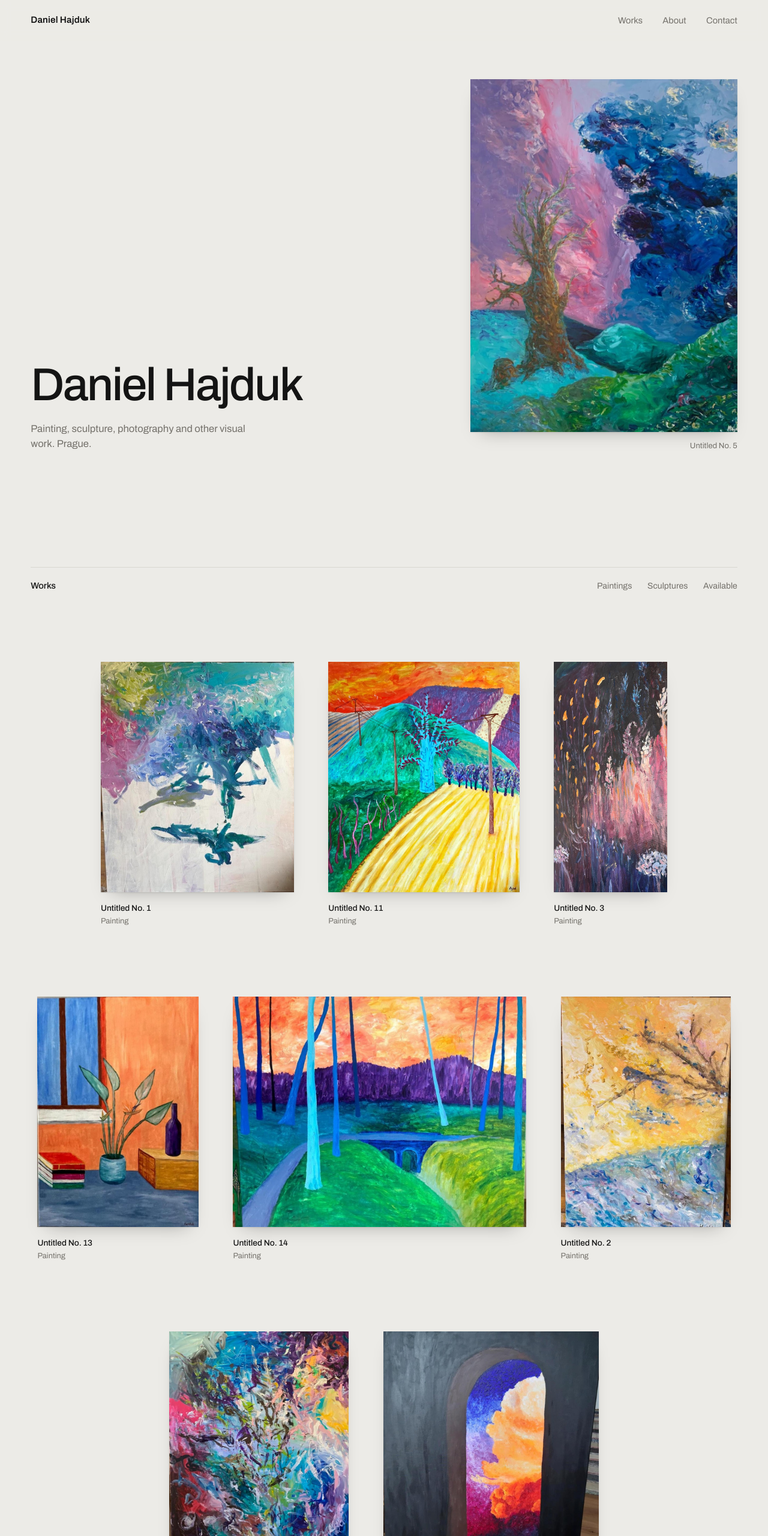
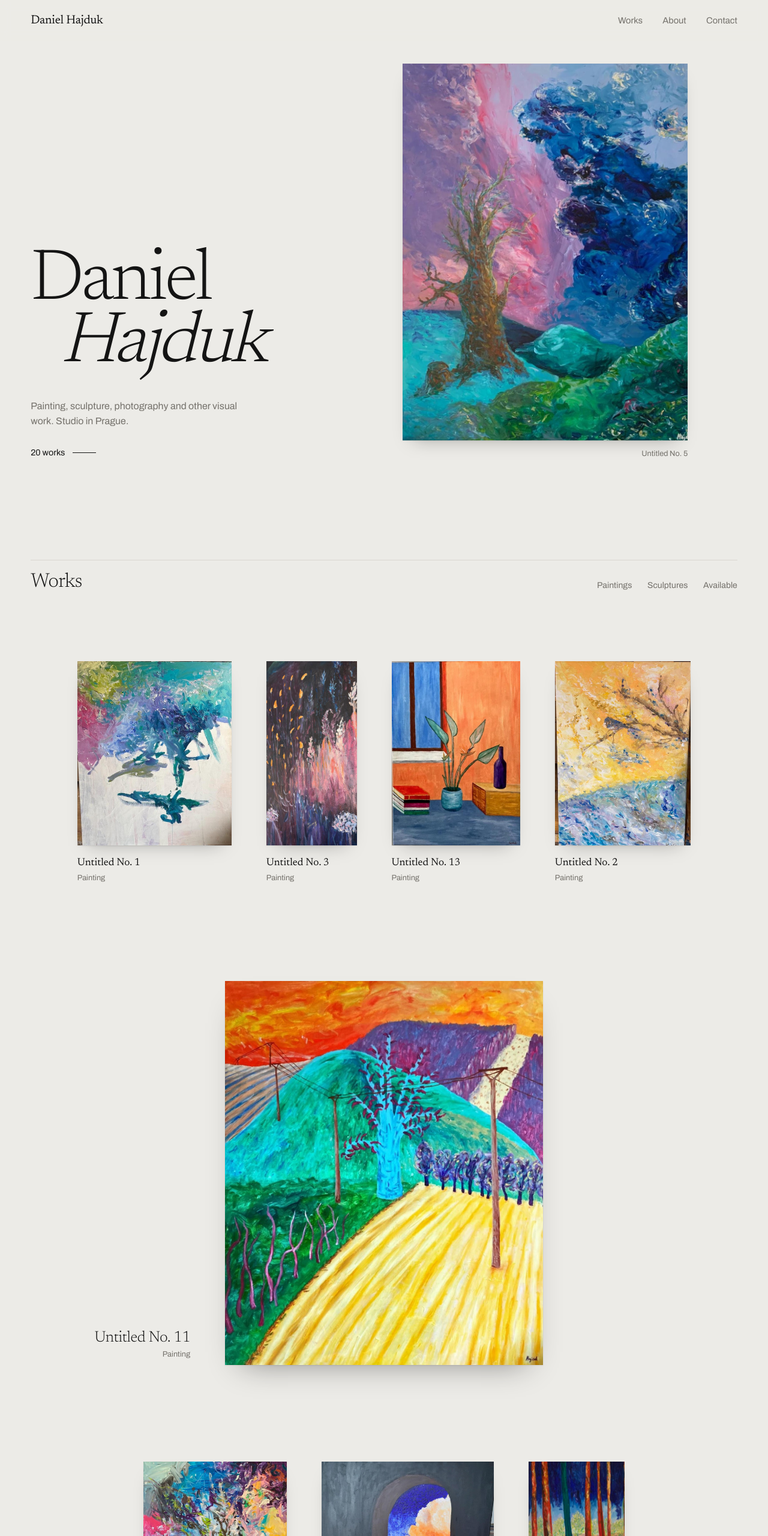
Before and after one commit to sigel-industries/daniel-hajduk-art, an Astro site: page / in a window 1280 px wide. Shown: the top 2560 px of the page at 60% size. Built offline with nearby package versions, Linux system fonts and the light colour scheme; Astro itself is replaced by a stand-in of ours.

Commit message:
Gallery refinement: Newsreader display type, stronger opening, featured works as accents in the hang
Co-Authored-By: Claude Opus 5.5 <noreply@anthropic.com>
Claude-Session: https://claude.ai/code/session_01UYUiVaRvo7TQ6PdKqUTpQC

```diff
--- a/package.json
+++ b/package.json
@@ -17,6 +17,7 @@
   "dependencies": {
     "@astrojs/sitemap": "^3.7.5",
     "@fontsource-variable/archivo": "^5.3.0",
+    "@fontsource-variable/newsreader": "^5.3.0",
     "astro": "^5.18.2",
     "sharp": "^0.35.5"
   }
--- a/src/components/Collection.astro
+++ b/src/components/Collection.astro
@@ -1,34 +1,49 @@
 ---
 /**
- * The collection hung in calm rows. Every work in a row has the same height,
- * its width follows its own proportions, and the rows are separated by wide
- * bands of wall. Nothing is cropped; works never touch.
- * Scales from one work to a hundred without changing character.
+ * The collection: calm centred rows of equal height, broken every few works by
+ * a featured work hung alone and large. Nothing is cropped; works never touch.
  */
 import { Picture } from 'astro:assets';
 import type { Work } from '../lib/works';
 import { curated } from '../lib/order';
+import { FEATURED } from '../data/exhibition';
 import { CATEGORIES, AVAILABILITY_LABEL } from '../data/site';
 import { workUrl, formatPrice } from '../lib/url';
 
 interface Props { works: Work[] }
 const works = curated(Astro.props.works);
+let f = 0;
+const items = works.map((w) => ({ w, feature: FEATURED.includes(w.id), side: FEATURED.includes(w.id) ? (f++ % 2 ? 'right' : 'left') : '' }));
+const meta = (w: Work) => {
+  const d = w.data;
+  return [CATEGORIES.find((c) => c.id === d.category)!.singular, d.year, d.dimensions].filter(Boolean).join(', ');
+};
 ---
 <ul class="collection">
-  {works.map((w, i) => {
+  {items.map(({ w, feature, side }, i) => {
     const d = w.data;
     const r = d.cover.width / d.cover.height;
-    const cat = CATEGORIES.find((c) => c.id === d.category)!;
     const forSale = d.availability === 'available';
-    return (
+    const href = workUrl(d.category, w.id);
+    return feature ? (
+      <li class:list={['feature', side]} style={`--r:${r.toFixed(3)}`}>
+        <a href={href} class="f-img" data-reveal>
+          <Picture src={d.cover} alt={d.coverAlt} widths={[800, 1200, 1700, 2200]} sizes="(max-width: 48rem) 100vw, 70vw" formats={['avif', 'webp']} />
+        </a>
+        <div class="f-cap">
+          <a href={href} class="f-title">{d.title}</a>
+          <span class="c-meta">{meta(w)}</span>
+        </div>
+      </li>
+    ) : (
       <li style={`--r:${r.toFixed(3)}`}>
-        <a href={workUrl(d.category, w.id)}>
+        <a href={href}>
           <span class="c-img" data-reveal>
-            <Picture src={d.cover} alt={d.coverAlt} widths={[400, 700, 1000, 1400]} sizes="(max-width: 48rem) 100vw, 40vw" formats={['avif', 'webp']} loading={i < 4 ? 'eager' : 'lazy'} />
+            <Picture src={d.cover} alt={d.coverAlt} widths={[400, 700, 1000, 1400]} sizes="(max-width: 48rem) 100vw, 30vw" formats={['avif', 'webp']} loading={i < 4 ? 'eager' : 'lazy'} />
           </span>
           <span class="c-cap">
             <span class="c-title">{d.title}</span>
-            <span class="c-meta">{[cat.singular, d.year, d.dimensions].filter(Boolean).join(', ')}{forSale && <span class="c-sale"> · {AVAILABILITY_LABEL.available}{d.price ? `, ${formatPrice(d.price.amount, d.price.currency)}` : ''}</span>}</span>
+            <span class="c-meta">{meta(w)}{forSale && <span class="c-sale"> · {AVAILABILITY_LABEL.available}{d.price ? `, ${formatPrice(d.price.amount, d.price.currency)}` : ''}</span>}</span>
           </span>
         </a>
       </li>
--- a/src/data/exhibition.ts
+++ b/src/data/exhibition.ts
@@ -1,14 +1,23 @@
 /**
- * The order in which the works are shown (home page and catalogue).
- * Composed by colour and intensity so that loud, saturated works are separated
- * by calmer ones and warm and cool alternate; similar works sit close but not
- * side by side. Ids are file names in src/content/works/ without .md.
- * Works not listed here follow at the end in their default order.
+ * The order in which the works are shown (home page and catalogue), and the
+ * works that get a wall to themselves.
+ *
+ * ORDER is composed by colour and intensity: loud, saturated works are separated
+ * by calmer ones, warm and cool alternate. FEATURED works are shown alone and
+ * large, as accents between the calm rows; they are the strongest, most
+ * colourful landscapes, spaced so that roughly every fifth work is an accent.
+ * Ids are file names in src/content/works/ without .md.
+ * Works not listed follow at the end in their default order.
  */
 export const ORDER: string[] = [
-  'painting-05', 'painting-01', 'painting-11', 'painting-03',
-  'painting-13', 'painting-14', 'painting-02', 'painting-09',
-  'painting-19', 'painting-16', 'painting-06', 'painting-15',
-  'painting-17', 'painting-18', 'painting-12', 'painting-07',
-  'painting-04', 'painting-08', 'painting-10', 'angel',
+  'painting-05',
+  'painting-01', 'painting-03', 'painting-13', 'painting-02',
+  'painting-11',
+  'painting-09', 'painting-19', 'painting-06', 'painting-15',
+  'painting-16',
+  'painting-17', 'painting-12', 'painting-04', 'painting-10',
+  'painting-18',
+  'painting-07', 'painting-14', 'painting-08', 'angel',
 ];
+
+export const FEATURED: string[] = ['painting-11', 'painting-16', 'painting-18'];
--- a/src/pages/index.astro
+++ b/src/pages/index.astro
@@ -15,18 +15,19 @@ const present = CATEGORIES.filter((c) => works.some((w) => w.data.category === c
 <Base current="home">
   <section class="opening" aria-labelledby="hero-name">
     <div class="opening-text">
-      <h1 class="hero-name" id="hero-name">Daniel Hajduk</h1>
-      <p class="opening-line">Painting, sculpture, photography and other visual work. {SITE.location}.</p>
+      <h1 class="hero-name" id="hero-name"><span>Daniel</span> <em>Hajduk</em></h1>
+      <p class="opening-line">Painting, sculpture, photography and other visual work. Studio in {SITE.location}.</p>
+      <a class="opening-link" href="#works">{works.length} works</a>
     </div>
     <figure class="opening-work">
       <a href={workUrl(lead.data.category, lead.id)}>
-        <Picture src={lead.data.cover} alt={lead.data.coverAlt} widths={[700, 1100, 1600]} sizes="(max-width: 48rem) 100vw, 50vw" formats={['avif', 'webp']} loading="eager" fetchpriority="high" />
+        <Picture src={lead.data.cover} alt={lead.data.coverAlt} widths={[700, 1100, 1600, 2000]} sizes="(max-width: 48rem) 100vw, 55vw" formats={['avif', 'webp']} loading="eager" fetchpriority="high" />
       </a>
       <figcaption>{lead.data.title}</figcaption>
     </figure>
   </section>
 
-  <section class="works-section" aria-labelledby="works-title">
+  <section class="works-section" id="works" aria-labelledby="works-title">
     <div class="works-head">
       <h2 id="works-title">Works</h2>
       <nav class="quiet-filters" aria-label="Filter works">
@@ -38,7 +39,7 @@ const present = CATEGORIES.filter((c) => works.some((w) => w.data.category === c
   </section>
 
   <section class="closing" aria-label="About">
-    <p>Daniel Hajduk works across painting, sculpture and other visual techniques. Painting is the largest part of his work; his paintings have found collectors at home and abroad.</p>
+    <p class="closing-statement">Daniel Hajduk works across painting, sculpture and other visual techniques. Painting is the largest part of his work; his paintings have found collectors at home and abroad.</p>
     <p class="closing-links"><a href={url('/about/')}>About the artist</a><a href={url('/contact/')}>Contact</a></p>
   </section>
 </Base>
--- a/src/styles/global.css
+++ b/src/styles/global.css
@@ -1,4 +1,6 @@
 @import '@fontsource-variable/archivo/wdth.css';
+@import '@fontsource-variable/newsreader/opsz.css';
+@import '@fontsource-variable/newsreader/opsz-italic.css';
 
 /* ─────────────────────────────────────────────────────────────
    Daniel Hajduk | Artist
@@ -16,9 +18,10 @@
   --soft: #74716b;
   --rule: #d9d7d1;
   --font: 'Archivo Variable', 'Archivo', system-ui, sans-serif;
+  --serif: 'Newsreader Variable', 'Newsreader', Georgia, serif;
   --gutter: clamp(1.25rem, 4vw, 4rem);
   --header: 4.25rem;
-  --row: clamp(15rem, 30vw, 27rem);
+  --row: clamp(14rem, 24vw, 25rem);
   --gap-x: clamp(2rem, 4.5vw, 4.5rem);
   --gap-y: clamp(4rem, 9vw, 8rem);
   --ease: cubic-bezier(0.2, 0.7, 0.1, 1);
@@ -45,7 +48,7 @@ button { font: inherit; color: inherit; background: none; border: 0; padding: 0;
   display: flex; align-items: center; justify-content: space-between; gap: 1rem;
   padding-inline: var(--gutter); background: rgb(236 235 231 / 0.92); backdrop-filter: blur(8px);
 }
-.site-mark { font-size: 0.95rem; font-weight: 600; letter-spacing: 0.01em; white-space: nowrap; }
+.site-mark { font-family: var(--serif); font-size: 1.25rem; font-weight: 400; letter-spacing: -0.01em; white-space: nowrap; }
 .site-nav ul { display: flex; gap: clamp(1.1rem, 2.6vw, 2.4rem); }
 .site-nav a { font-size: 0.92rem; color: var(--soft); transition: color 0.2s; }
 .site-nav a:hover, .site-nav a[aria-current='page'] { color: var(--ink); }
@@ -72,19 +75,30 @@ button { font: inherit; color: inherit; background: none; border: 0; padding: 0;
 
 /* ── Opening ────────────────────────────────────────────── */
 .opening {
-  display: grid; grid-template-columns: minmax(0, 1fr) minmax(0, 1fr); gap: clamp(2rem, 6vw, 7rem); align-items: end;
-  min-height: calc(100svh - var(--header)); padding: clamp(2rem, 5vw, 4rem) var(--gutter) clamp(3rem, 7vw, 6rem);
+  display: grid; grid-template-columns: minmax(0, 0.85fr) minmax(0, 1.15fr); gap: clamp(2rem, 5vw, 6rem); align-items: end;
+  min-height: calc(100svh - var(--header)); padding: clamp(1rem, 3vw, 2.5rem) var(--gutter) clamp(2.5rem, 5vw, 4rem);
 }
-.hero-name { font-size: clamp(2.6rem, 6vw, 6rem); font-weight: 500; line-height: 0.95; letter-spacing: -0.03em; }
-.opening-line { margin-top: 1.4rem; max-width: 24em; color: var(--soft); font-size: clamp(1rem, 1.3vw, 1.15rem); }
-.opening-work { justify-self: end; display: flex; flex-direction: column; align-items: flex-end; }
-.opening-work img { width: auto; max-height: calc(100svh - var(--header) - 9rem); }
-.opening-work figcaption { margin-top: 0.8rem; font-size: 0.82rem; color: var(--soft); }
+.hero-name {
+  font-family: var(--serif); font-optical-sizing: auto; font-weight: 300;
+  font-size: clamp(3.6rem, 9.4vw, 10.5rem); line-height: 0.86; letter-spacing: -0.035em;
+  animation: rise 1.4s var(--ease) both;
+}
+.hero-name span, .hero-name em { display: block; }
+.hero-name em { font-style: italic; padding-left: 0.42em; }
+.opening-line { margin-top: clamp(1.6rem, 3vw, 2.6rem); max-width: 22em; color: var(--soft); font-size: clamp(1rem, 1.25vw, 1.12rem); animation: fade 1.2s 0.5s ease both; }
+.opening-link { display: inline-flex; align-items: center; gap: 0.8rem; margin-top: 1.8rem; font-size: 0.9rem; animation: fade 1.2s 0.7s ease both; }
+.opening-link::after { content: ''; width: 2.4rem; height: 1px; background: currentColor; transition: width 0.5s var(--ease); }
+.opening-link:hover::after { width: 4rem; }
+.opening-work { justify-self: center; display: flex; flex-direction: column; align-items: flex-end; animation: fade 1.6s 0.2s ease both; }
+.opening-work img { width: auto; max-height: calc(100svh - var(--header) - 6.5rem); }
+.opening-work figcaption { margin-top: 0.8rem; font-size: 0.8rem; color: var(--soft); }
+@keyframes rise { from { opacity: 0; transform: translateY(0.25em); } to { opacity: 1; transform: none; } }
+@keyframes fade { from { opacity: 0; } to { opacity: 1; } }
 
 /* ── The collection: calm rows ──────────────────────────── */
 .works-section { padding: clamp(3rem, 8vw, 7rem) var(--gutter) var(--gap-y); }
-.works-head { display: flex; flex-wrap: wrap; justify-content: space-between; align-items: baseline; gap: 1rem 2rem; margin-bottom: var(--gap-y); padding-top: 1.2rem; border-top: 1px solid var(--rule); }
-.works-head h2 { font-size: 0.92rem; font-weight: 500; }
+.works-head { display: flex; flex-wrap: wrap; justify-content: space-between; align-items: flex-end; gap: 1rem 2rem; margin-bottom: var(--gap-y); padding-top: 1.2rem; border-top: 1px solid var(--rule); }
+.works-head h2 { font-family: var(--serif); font-size: clamp(1.6rem, 2.6vw, 2.4rem); font-weight: 300; letter-spacing: -0.02em; line-height: 1; }
 .quiet-filters { display: flex; flex-wrap: wrap; gap: 0.4rem 1.6rem; }
 .quiet-filters a { font-size: 0.88rem; color: var(--soft); }
 .quiet-filters a:hover { color: var(--ink); }
@@ -94,20 +108,30 @@ button { font: inherit; color: inherit; background: none; border: 0; padding: 0;
 .collection a { display: block; }
 .c-img { display: block; aspect-ratio: var(--r); }
 .c-img picture, .c-img img { width: 100%; height: 100%; object-fit: contain; }
+.collection li.feature { flex: 0 0 100%; width: 100%; display: grid; grid-template-columns: minmax(10rem, 1fr) auto minmax(10rem, 1fr); align-items: end; gap: var(--gap-x); margin-block: calc(var(--gap-y) * 0.4); }
+.f-img { grid-column: 2; display: block; }
+.f-img img { height: min(80svh, 58rem); width: auto; max-width: min(calc(100vw - 2 * var(--gutter) - 20rem - 2 * var(--gap-x)), 72rem); box-shadow: 0 1px 2px rgb(0 0 0 / 0.08), 0 24px 50px -28px rgb(0 0 0 / 0.45); }
+.f-cap { display: grid; gap: 0.3rem; padding-bottom: 0.4rem; }
+.feature.left .f-cap { grid-column: 1; grid-row: 1; justify-self: end; text-align: right; }
+.feature.right .f-cap { grid-column: 3; grid-row: 1; justify-self: start; }
+.f-title { white-space: nowrap; font-family: var(--serif); font-size: clamp(1.4rem, 2vw, 2rem); font-weight: 300; line-height: 1.05; letter-spacing: -0.015em; }
+.f-title:hover { text-decoration: underline; text-decoration-thickness: 1px; text-underline-offset: 0.2em; }
+.collection li { transition: transform 0.6s var(--ease); }
+.collection li:not(.feature):hover { transform: translateY(-4px); }
 .c-cap { display: grid; gap: 0.1rem; margin-top: 1rem; font-size: 0.86rem; }
-.c-title { font-weight: 500; }
+.c-title { font-family: var(--serif); font-size: 1.08rem; font-weight: 400; }
 .c-meta { color: var(--soft); font-size: 0.8rem; }
 .c-sale { color: #2e7d4f; }
 .collection a:hover .c-title { text-decoration: underline; text-underline-offset: 0.2em; }
 
 .closing { padding: var(--gap-y) var(--gutter); border-top: 1px solid var(--rule); margin-inline: var(--gutter); padding-inline: 0; }
-.closing p:first-child { max-width: 34em; font-size: clamp(1.1rem, 1.6vw, 1.4rem); line-height: 1.45; }
+.closing-statement { max-width: 22em; font-family: var(--serif); font-weight: 300; font-size: clamp(1.6rem, 3.2vw, 3rem); line-height: 1.15; letter-spacing: -0.015em; text-wrap: balance; }
 .closing-links { display: flex; gap: 1.6rem; margin-top: 1.6rem; font-size: 0.92rem; }
 .closing-links a { text-decoration: underline; text-underline-offset: 0.25em; }
 
 /* ── Catalogue pages ────────────────────────────────────── */
 .page-head { padding: clamp(3rem, 8vw, 6rem) var(--gutter) var(--gap-y); display: grid; gap: 1rem; }
-.page-title { font-size: clamp(2.2rem, 4.6vw, 4rem); font-weight: 500; line-height: 1; letter-spacing: -0.025em; }
+.page-title { font-family: var(--serif); font-size: clamp(3rem, 7vw, 6.5rem); font-weight: 300; line-height: 0.95; letter-spacing: -0.035em; }
 .page-intro { color: var(--soft); max-width: 34em; }
 .filters { display: flex; flex-wrap: wrap; gap: 0.4rem 1.6rem; margin-top: 0.6rem; }
 .filters a { font-size: 0.9rem; color: var(--soft); padding-bottom: 0.15rem; }
@@ -121,7 +145,7 @@ button { font: inherit; color: inherit; background: none; border: 0; padding: 0;
 .work-main img { width: auto; max-height: calc(100svh - var(--header) - 6rem); }
 .work-caption { align-self: end; padding-bottom: 1rem; }
 .wc-artist { font-size: 0.86rem; color: var(--soft); }
-.wc-title { font-size: clamp(1.6rem, 2.6vw, 2.4rem); font-weight: 500; line-height: 1.05; letter-spacing: -0.02em; margin: 0.3rem 0 1.4rem; }
+.wc-title { font-family: var(--serif); font-size: clamp(2.2rem, 3.6vw, 3.4rem); font-weight: 300; line-height: 1; letter-spacing: -0.025em; margin: 0.3rem 0 1.6rem; }
 .wc-price { font-size: 1.3rem; font-weight: 500; margin-top: 1.2rem; }
 .wc-price span { font-size: 0.86rem; color: var(--soft); }
 .wc-actions { display: flex; flex-wrap: wrap; gap: 0.6rem; margin-top: 1.3rem; }
@@ -131,7 +155,7 @@ button { font: inherit; color: inherit; background: none; border: 0; padding: 0;
 .strip img { height: min(30svh, 15rem); width: auto; }
 .strip-label { display: block; margin-top: 0.5rem; font-size: 0.75rem; color: var(--soft); }
 .work-text { display: grid; grid-template-columns: minmax(0, 1fr) minmax(0, 1.2fr); gap: 2rem 5vw; padding: clamp(3rem, 6vw, 5rem) 0; margin-inline: var(--gutter); border-top: 1px solid var(--rule); }
-.work-lede { font-size: clamp(1.2rem, 1.8vw, 1.6rem); line-height: 1.35; }
+.work-lede { font-family: var(--serif); font-weight: 300; font-size: clamp(1.5rem, 2.2vw, 2.1rem); line-height: 1.2; }
 .work-nav { display: grid; grid-template-columns: 1fr auto 1fr; gap: 1rem; align-items: center; padding: 2rem 0; margin-inline: var(--gutter); border-top: 1px solid var(--rule); font-size: 0.92rem; }
 .work-nav a { display: grid; gap: 0.15rem; }
 .work-nav a span { font-size: 0.78rem; color: var(--soft); }
@@ -156,8 +180,8 @@ button { font: inherit; color: inherit; background: none; border: 0; padding: 0;
 /* ── About, contact ─────────────────────────────────────── */
 .page { padding: clamp(3rem, 8vw, 6rem) var(--gutter) var(--gap-y); }
 .page-kicker { font-size: 0.9rem; color: var(--soft); margin-bottom: 1rem; }
-.page-statement { font-size: clamp(1.8rem, 3.8vw, 3.4rem); font-weight: 500; line-height: 1.1; letter-spacing: -0.02em; max-width: 18em; text-wrap: balance; }
-.page-word { font-size: clamp(2.6rem, 6vw, 5.4rem); font-weight: 500; line-height: 1; letter-spacing: -0.03em; }
+.page-statement { font-family: var(--serif); font-size: clamp(2.2rem, 4.8vw, 4.4rem); font-weight: 300; line-height: 1.05; letter-spacing: -0.025em; max-width: 18em; text-wrap: balance; }
+.page-word { font-family: var(--serif); font-size: clamp(3rem, 8vw, 7.5rem); font-weight: 300; line-height: 0.95; letter-spacing: -0.035em; }
 .page-cols { display: grid; grid-template-columns: minmax(0, 1fr) minmax(0, 1.3fr); gap: 2rem 6vw; align-items: start; margin-top: clamp(3rem, 6vw, 5rem); }
 .page-lede { font-size: clamp(1.15rem, 1.7vw, 1.5rem); line-height: 1.35; max-width: 22em; }
 .page-lede a { text-decoration: underline; text-underline-offset: 0.2em; }
@@ -167,7 +191,7 @@ button { font: inherit; color: inherit; background: none; border: 0; padding: 0;
 .available h2 { font-size: 0.86rem; color: var(--soft); margin-bottom: 0.8rem; }
 .available a { display: grid; grid-template-columns: minmax(0, 1fr) minmax(0, 1.4fr) auto; gap: 2rem; align-items: baseline; padding: 1rem 0; border-top: 1px solid var(--rule); }
 .available li:last-child a { border-bottom: 1px solid var(--rule); }
-.available-title { font-weight: 500; }
+.available-title { font-family: var(--serif); font-size: 1.4rem; font-weight: 400; }
 .available-meta { font-size: 0.88rem; color: var(--soft); }
 .available-price { font-variant-numeric: tabular-nums; }
 
@@ -177,6 +201,7 @@ button { font: inherit; color: inherit; background: none; border: 0; padding: 0;
 @media (max-width: 60rem) {
   .opening { grid-template-columns: 1fr; min-height: auto; align-items: start; }
   .opening-work { justify-self: start; align-items: flex-start; }
+  .opening-text { padding-top: 1.5rem; }
   .opening-work img { max-height: 72svh; }
   .work-top { grid-template-columns: 1fr; min-height: auto; }
   .work-main img { max-height: 72svh; }
@@ -186,6 +211,10 @@ button { font: inherit; color: inherit; background: none; border: 0; padding: 0;
   :root { --header: 3.75rem; --gap-y: 4.5rem; }
   .collection { flex-direction: column; align-items: center; }
   .collection li { width: min(100%, calc(var(--r) * 72svh)); }
+  .collection li.feature { display: flex; flex-direction: column; gap: 1rem; margin-block: 0; width: 100vw; margin-inline: calc(-1 * var(--gutter)); }
+  .f-img img { width: 100%; height: auto; max-width: none; max-height: none; }
+  .feature .f-cap, .feature.left .f-cap, .feature.right .f-cap { padding-inline: var(--gutter); text-align: left; justify-self: start; }
+  .hero-name { font-size: 19vw; }
   .work-nav { grid-template-columns: 1fr 1fr; }
   .work-nav .work-nav-all { display: none; }
   .available a { grid-template-columns: 1fr auto; gap: 0.4rem 1rem; }
```
Also changed, not shown: 1 other file.
